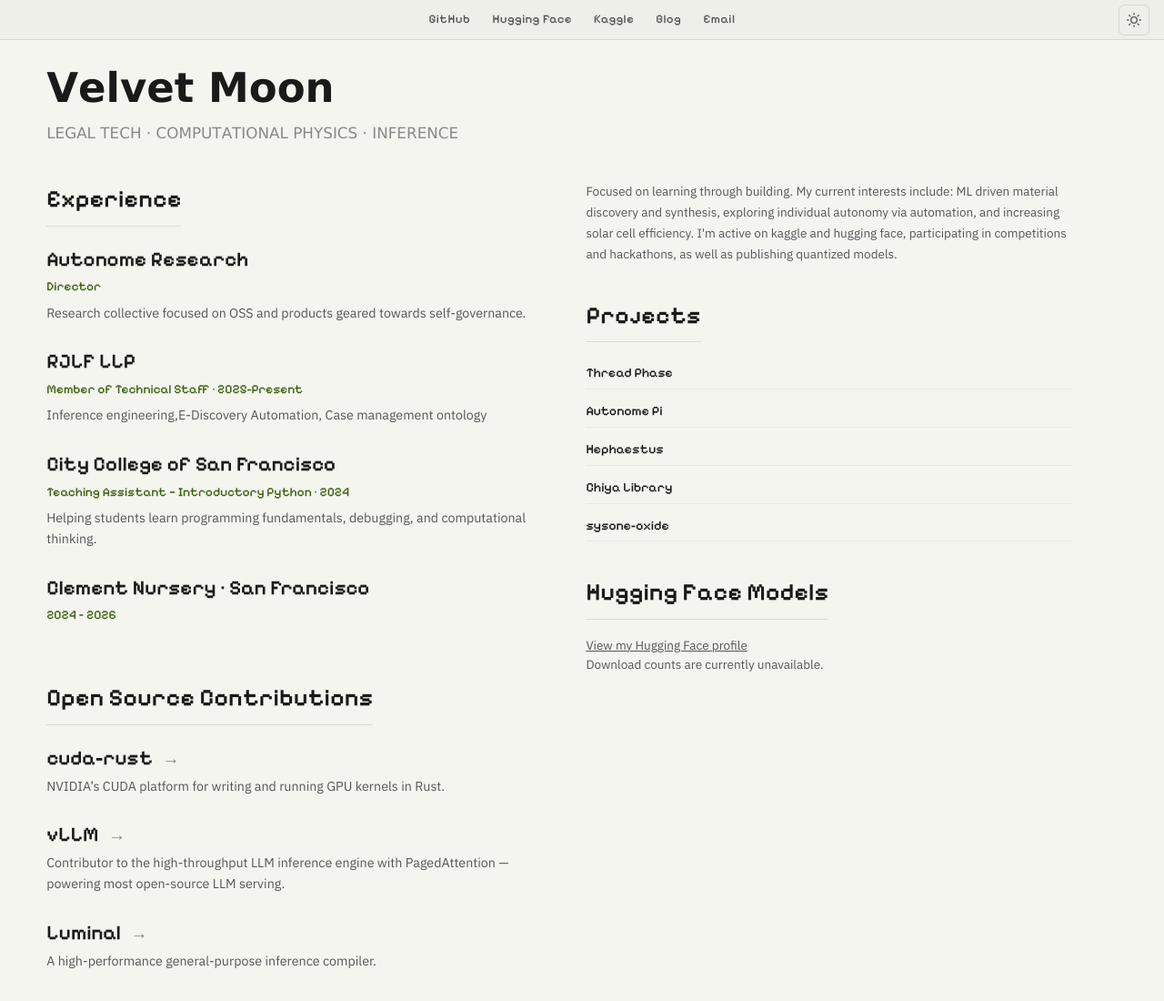
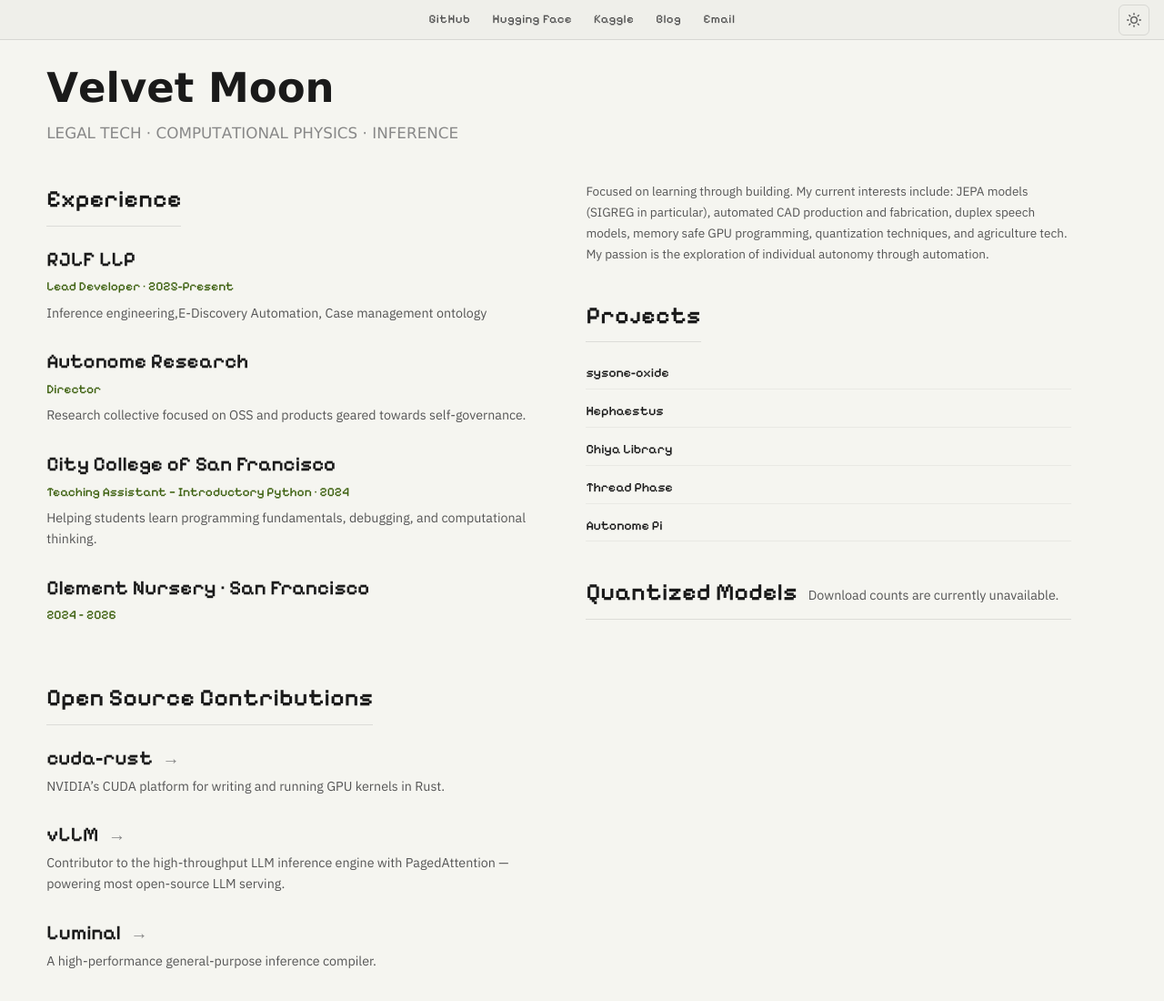
Before and after one commit to Code4me2/vel, a plain HTML site: page index.html in a window 1280 px wide. Shown: the top 1100 px of the page at 91% size. Drawn offline with Linux system fonts and the light colour scheme; no server answers; a web font is replaced by a local one.

Commit message:
Refresh portfolio and quantized model stats

```diff
--- a/index.html
+++ b/index.html
@@ -70,14 +70,14 @@
                 <section>
                     <h2>Experience</h2>
                     <div class="entry">
+                        <h3><a href="https://www.reichmanjorgensen.com/" target="_blank" rel="noopener noreferrer">RJLF LLP</a></h3>
+                        <p class="role">Lead Developer · 2025-Present</p>
+                        <p>Inference engineering,E-Discovery Automation, Case management ontology</p>
+                    </div>
+                    <div class="entry">
                         <h3><a href="https://autonomeresearch.com" target="_blank" rel="noopener noreferrer">Autonome Research</a></h3>
                         <p class="role">Director</p>
                         <p>Research collective focused on OSS and products geared towards self-governance.</p>
-                    </div>
-                    <div class="entry">
-                        <h3><a href="https://www.reichmanjorgensen.com/" target="_blank" rel="noopener noreferrer">RJLF LLP</a></h3>
-                        <p class="role">Member of Technical Staff · 2025-Present</p>
-                        <p>Inference engineering,E-Discovery Automation, Case management ontology</p>
                     </div>
                     <div class="entry">
                         <h3><a href="https://www.ccsf.edu" target="_blank" rel="noopener noreferrer">City College of San Francisco</a></h3>
@@ -114,24 +114,25 @@
             <!-- Right: Bio + Projects (smaller) -->
             <div class="column right-column">
                 <section class="bio">
-                    <p>Focused on learning through building. My current interests include: ML driven material discovery and synthesis, exploring individual autonomy via automation, and increasing solar cell efficiency. I'm active on kaggle and hugging face, participating in competitions and hackathons, as well as publishing quantized models.</p>
+                    <p>Focused on learning through building. My current interests include: JEPA models (SIGREG in particular), automated CAD production and fabrication, duplex speech models, memory safe GPU programming, quantization techniques, and agriculture tech. My passion is the exploration of individual autonomy through automation.</p>
                 </section>
 
                 <section class="projects">
                     <h2>Projects</h2>
                     <ul class="project-list">
+                        <li><a href="https://github.com/Code4me2/sysone-oxide" target="_blank" rel="noopener noreferrer">sysone-oxide</a></li>
+                        <li><a href="https://github.com/autonome-research/hephaestus" target="_blank" rel="noopener noreferrer">Hephaestus</a></li>
+                        <li><a href="https://github.com/Code4me2/chiya-library" target="_blank" rel="noopener noreferrer">Chiya Library</a></li>
                         <li><a href="https://github.com/Code4me2/thread-phase" target="_blank" rel="noopener noreferrer">Thread Phase</a></li>
                         <li><a href="https://github.com/autonome-research/autonome-pi" target="_blank" rel="noopener noreferrer">Autonome Pi</a></li>
-                        <li><a href="https://github.com/autonome-research/hephaestus" target="_blank" rel="noopener noreferrer">Hephaestus</a></li>
-                        <li><a href="https://github.com/Code4me2/chiya-library" target="_blank" rel="noopener noreferrer">Chiya Library</a></li>
-                        <li><a href="https://github.com/Code4me2/sysone-oxide" target="_blank" rel="noopener noreferrer">sysone-oxide</a></li>
                     </ul>
                 </section>
 
                 <section class="models">
-                    <h2>Hugging Face Models</h2>
-                    <p><a href="https://huggingface.co/Code4me2">View my Hugging Face profile</a></p>
-                    <p id="hf-downloads" role="status"></p>
+                    <div class="models-heading">
+                        <h2>Quantized Models</h2>
+                        <span id="hf-downloads" role="status"></span>
+                    </div>
                     <ul class="project-list" id="hf-models" aria-label="Public models and all-time downloads"></ul>
                 </section>
             </div>
--- a/scripts.js
+++ b/scripts.js
@@ -128,12 +128,16 @@
             const item = document.createElement('li');
             const link = document.createElement('a');
             link.href = `${hub}/Code4me2/${name}`;
-            link.textContent = `${name} · ${format.format(downloadsAllTime)}`;
+            link.textContent = name;
+            const count = document.createElement('span');
+            count.className = 'model-downloads';
+            count.textContent = ` · ${format.format(downloadsAllTime)}`;
+            link.append(count);
             item.append(link);
             return item;
         });
         list.replaceChildren(...rows);
-        status.textContent = `${format.format(models.length)} public ${models.length === 1 ? 'model' : 'models'} · ${format.format(total)} all-time downloads`;
+        status.textContent = `${format.format(total)} total downloads`;
     } catch {
         status.textContent = 'Download counts are currently unavailable.';
     }
--- a/styles.css
+++ b/styles.css
@@ -276,14 +276,33 @@ section h2 {
     opacity: 1;
 }
 
-/* ── Hugging Face models ── */
-.models p {
-    font-size: 0.9em;
+/* ── Quantized models ── */
+.models-heading {
+    display: flex;
+    flex-wrap: wrap;
+    align-items: baseline;
+    gap: 0 12px;
+    margin-bottom: 18px;
+    padding-bottom: 6px;
+    border-bottom: 1px solid var(--border);
+}
+
+.models-heading h2 {
+    margin: 0;
+    padding: 0;
+    border: 0;
+}
+
+#hf-downloads,
+.model-downloads {
+    font-family: 'IBM Plex Sans', -apple-system, BlinkMacSystemFont, sans-serif;
+    font-size: 0.95em;
+    font-weight: 400;
     color: var(--text-muted);
 }
 
-.models p a {
-    color: inherit;
+.model-downloads {
+    white-space: nowrap;
 }
 
 .models .project-list a {
```
Also changed, not shown: 1 other file.
